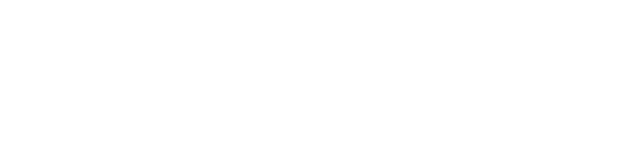
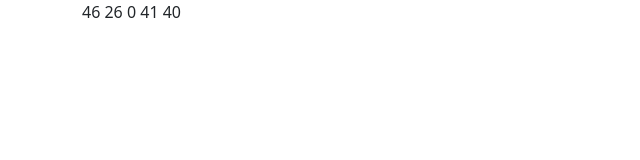
Before and after one commit to alessandroordetti/js-simon, a plain HTML site: page index.html in a window 1280 px wide. Shown: the whole page, without its empty margins (0-640 px from the left). Drawn offline with nearby package versions, Linux system fonts and the light colour scheme.

Commit message:
Random numbers generated

```diff
--- a/index.html
+++ b/index.html
@@ -14,7 +14,9 @@
     <div class="container">
         <div class="row">
             <div class="col-12">
+                <div id="random-numbers">
 
+                </div>
             </div>
         </div>
     </div>
--- a/myscript.js
+++ b/myscript.js
@@ -4,3 +4,12 @@ Da lì parte un timer di 30 secondi.
 Dopo 30 secondi l'utente deve inserire, uno alla volta, i numeri che ha visto precedentemente, tramite il prompt().
 
 Dopo che sono stati inseriti i 5 numeri, il software dice quanti e quali dei numeri da indovinare sono stati individuati. */
+
+let randomNumbers = document.getElementById('random-numbers');
+
+/* Faccio comparire a schermo 5 numeri casuali */
+for (let i = 0; i < 5; i++){
+    randomNumbers.innerHTML += Math.floor(Math.random() * 50) + " ";
+}
+
+console.log(randomNumbers);
```
